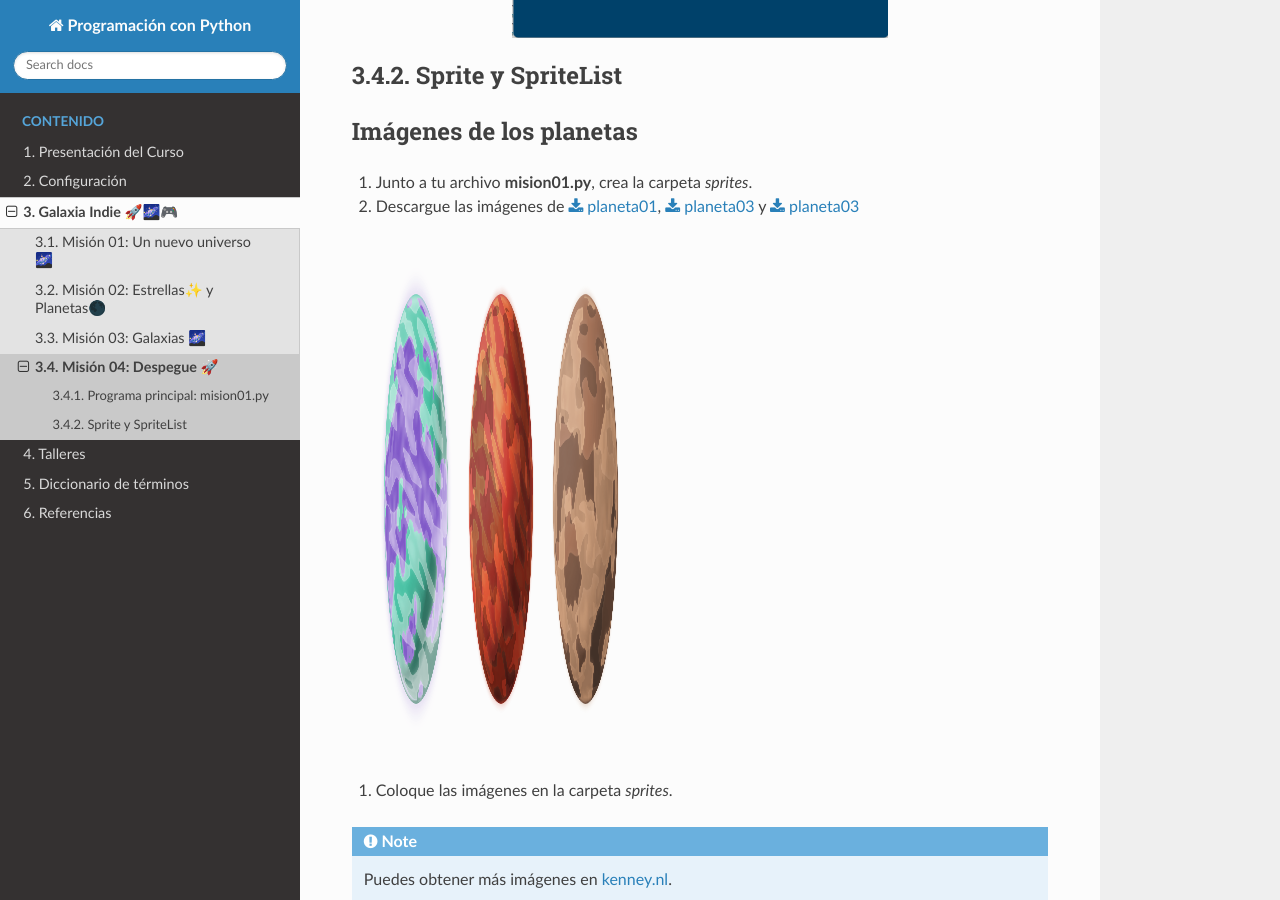
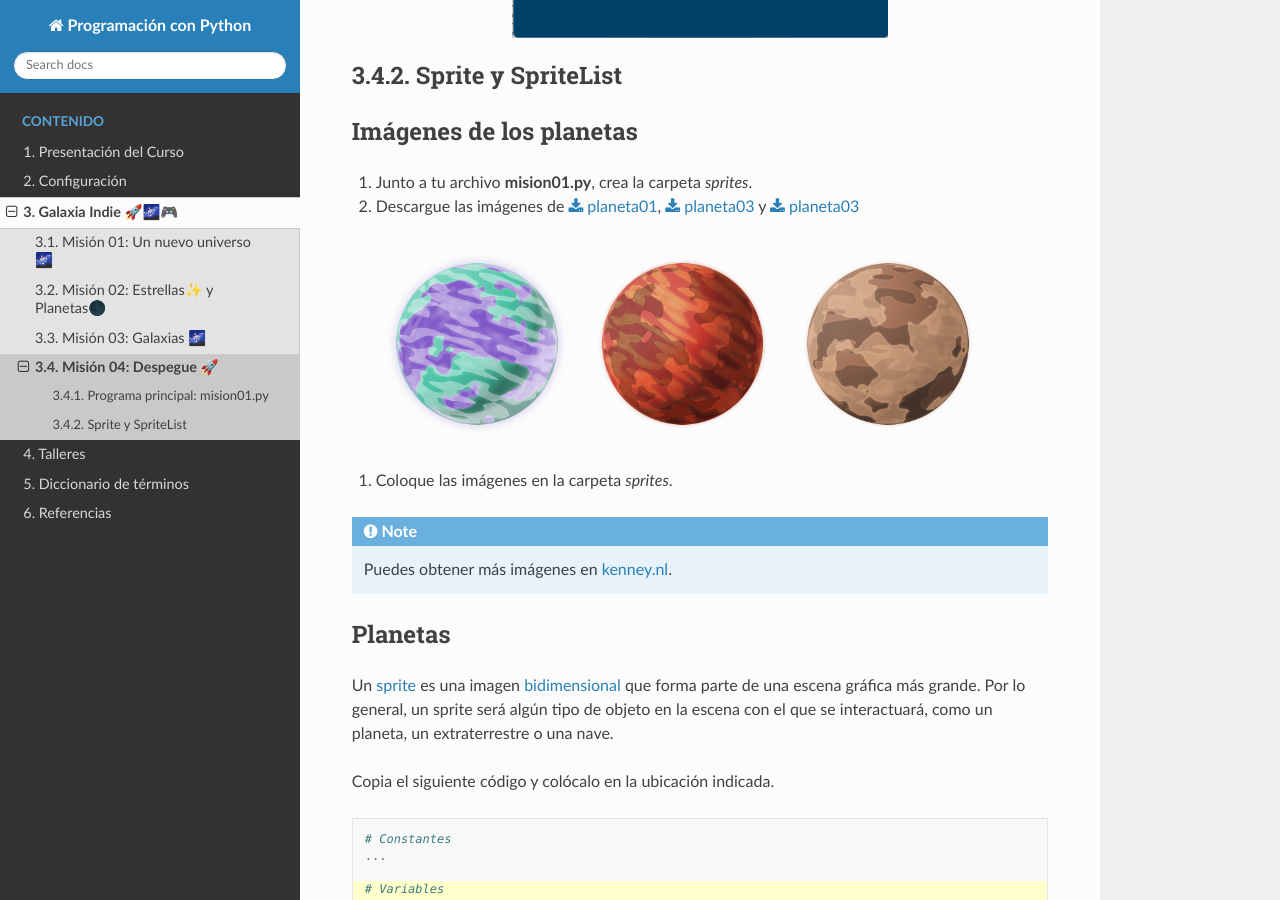
Before and after one commit to aavendan/programacion-python, a Sphinx documentation site: the page built from docs/source/sesiones/sesion04.rst, in a window 1280 px wide and 900 px high, scrolled down 1371 px. Built offline with Sphinx 7.4.7 and the Read the Docs theme 3.1.0, drawn with Linux system fonts in a browser that asks for light colours.

Commit message:
rescaling

```diff
--- a/docs/source/sesiones/sesion04.rst
+++ b/docs/source/sesiones/sesion04.rst
@@ -67,17 +67,14 @@ Sprite y SpriteList
 
     .. image:: ../img/sesion04/planeta01.png
       :width: 30%
-      :scale: 40%
       :alt: Planeta01
 
     .. image:: ../img/sesion04/planeta02.png
       :width: 30%
-      :scale: 40%
       :alt: Planeta02
 
     .. image:: ../img/sesion04/planeta03.png
       :width: 30%
-      :scale: 40%
       :alt: Planeta03
 
 #. Coloque las imágenes en la carpeta `sprites`.
```
